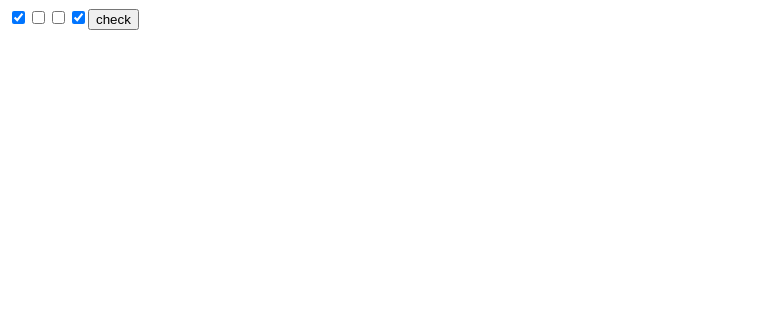
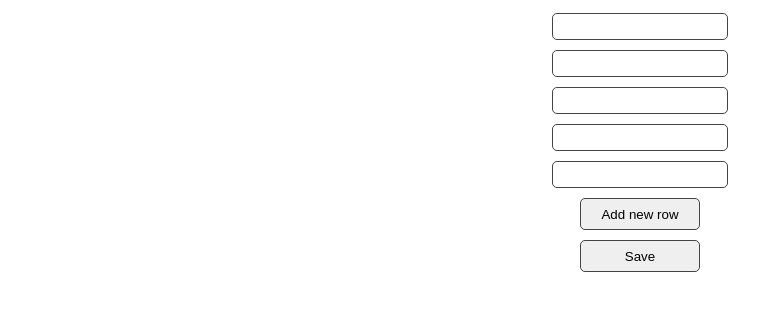
Before and after one commit to MaciejWWojcik/directives-and-pipes-course, an Angular app: page / in a window 1280 px wide. Shown: the top 310 px of the page, without its empty margins (0-779 px from the left). Built offline with nearby package versions, Linux system fonts and the light colour scheme.

Commit message:
solution

```diff
--- a/src/app/app.component.html
+++ b/src/app/app.component.html
@@ -1,6 +1,4 @@
-<input appCheckbox type="checkbox" [checked]="true"/>
-<input appCheckbox type="checkbox" [checked]="false"/>
-<input appCheckbox type="checkbox" [checked]="false"/>
-<input appCheckbox type="checkbox" [checked]="true"/>
+<input appText type="text" *ngFor="let _ of array"/>
 
-<button (click)="calculate()">check</button>
+<button (click)="addRow()">Add new row</button>
+<button (click)="save()">Save</button>
--- a/src/app/app.component.scss
+++ b/src/app/app.component.scss
@@ -0,0 +1,21 @@
+:host {
+  display: flex;
+  flex-direction: column;
+  align-items: center;
+}
+
+input {
+  margin: 5px;
+  border: 1px solid #444;
+  border-radius: 5px;
+  padding: 5px;
+  max-width: 164px;
+}
+
+button {
+  margin: 5px;
+  width: 120px;
+  height: 32px;
+  border: 1px solid #444;
+  border-radius: 5px;
+}
--- a/src/app/app.component.ts
+++ b/src/app/app.component.ts
@@ -1,5 +1,5 @@
 import { Component, QueryList, ViewChildren } from '@angular/core';
-import { CheckboxDirective } from './checkbox.directive';
+import { TextDirective } from './text.directive';
 
 @Component({
   selector: 'app-root',
@@ -8,17 +8,18 @@ import { CheckboxDirective } from './checkbox.directive';
 })
 export class AppComponent {
 
-  @ViewChildren(CheckboxDirective) checks: QueryList<CheckboxDirective> | undefined;
+  @ViewChildren(TextDirective) texts: QueryList<TextDirective> | undefined;
 
-  calculate() {
-    let count = 0;
-    this.checks?.forEach(checkbox => {
-      // check if the input is checked
-      if (checkbox.isChecked) {
-        // add 1 to the count
-        count = count + 1;
-      }
-    });
-    console.log(count);
+  array = Array(5).fill(true); // initialize Array of size 5 for NgFor
+
+  addRow(){
+    // add one more row to the array
+    this.array.push(true);
+  }
+
+  save() {
+    // map values using the TextDirective API
+    const texts = this.texts?.map(text => text.value);
+    console.log(texts);
   }
 }
--- a/src/app/app.module.ts
+++ b/src/app/app.module.ts
@@ -2,12 +2,12 @@ import { NgModule } from '@angular/core';
 import { BrowserModule } from '@angular/platform-browser';
 import { AppComponent } from './app.component';
 import { FormsModule } from '@angular/forms';
-import { CheckboxDirective } from './checkbox.directive';
+import { TextDirective } from './text.directive';
 
 @NgModule({
   declarations: [
     AppComponent,
-    CheckboxDirective,
+    TextDirective,
   ],
   imports: [
     BrowserModule,
--- a/src/app/checkbox.directive.ts
+++ /dev/null
@@ -1,14 +0,0 @@
-import { Directive, ElementRef } from '@angular/core';
-
-@Directive({
-  selector: 'input[appCheckbox][type="checkbox"]'
-})
-export class CheckboxDirective {
-
-  public get isChecked(): boolean {
-    return this.elementRef.nativeElement.checked;
-  }
-
-  constructor(private elementRef: ElementRef) {
-  }
-}
--- /dev/null
+++ b/src/app/text.directive.ts
@@ -0,0 +1,14 @@
+import { Directive, ElementRef } from '@angular/core';
+
+@Directive({
+  selector: 'input[appText][type="text"]'
+})
+export class TextDirective {
+
+  public get value(): string {
+    return this.elementRef.nativeElement.value;
+  }
+
+  constructor(private elementRef: ElementRef) {
+  }
+}
```
